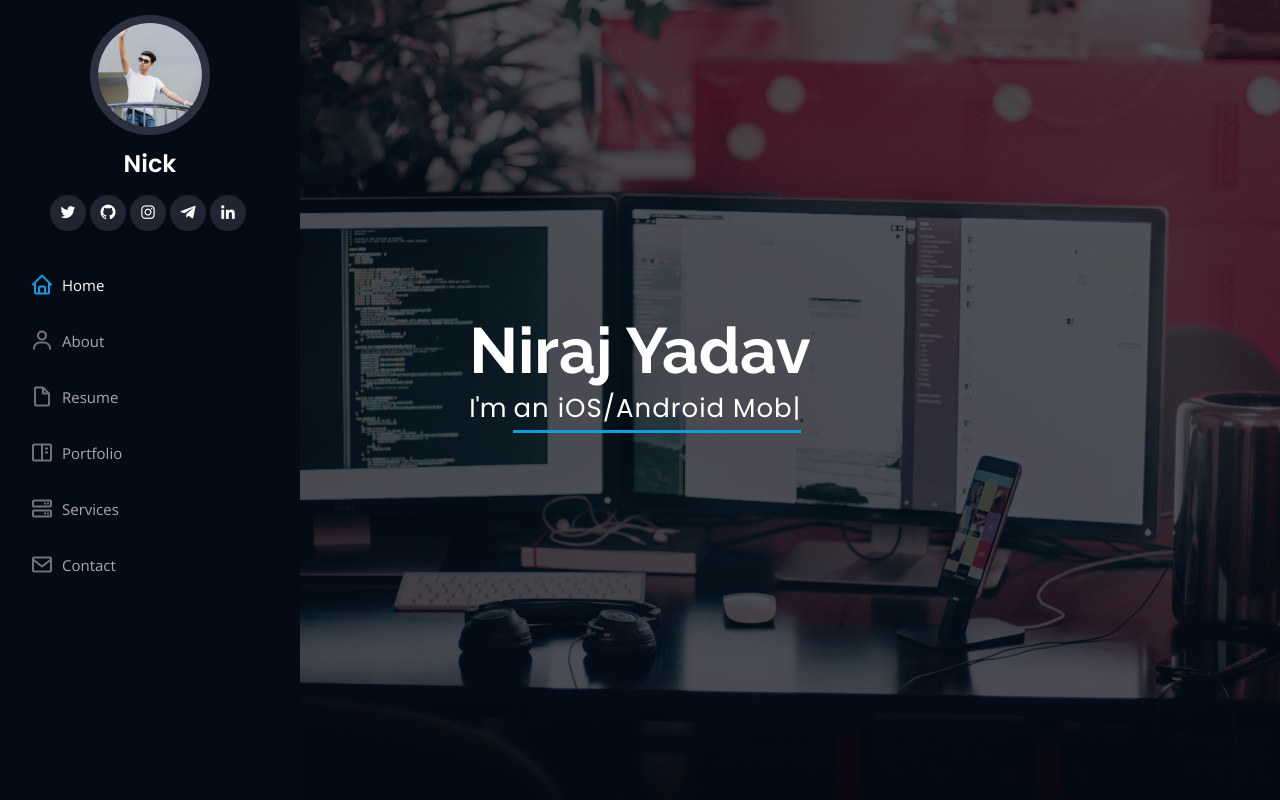
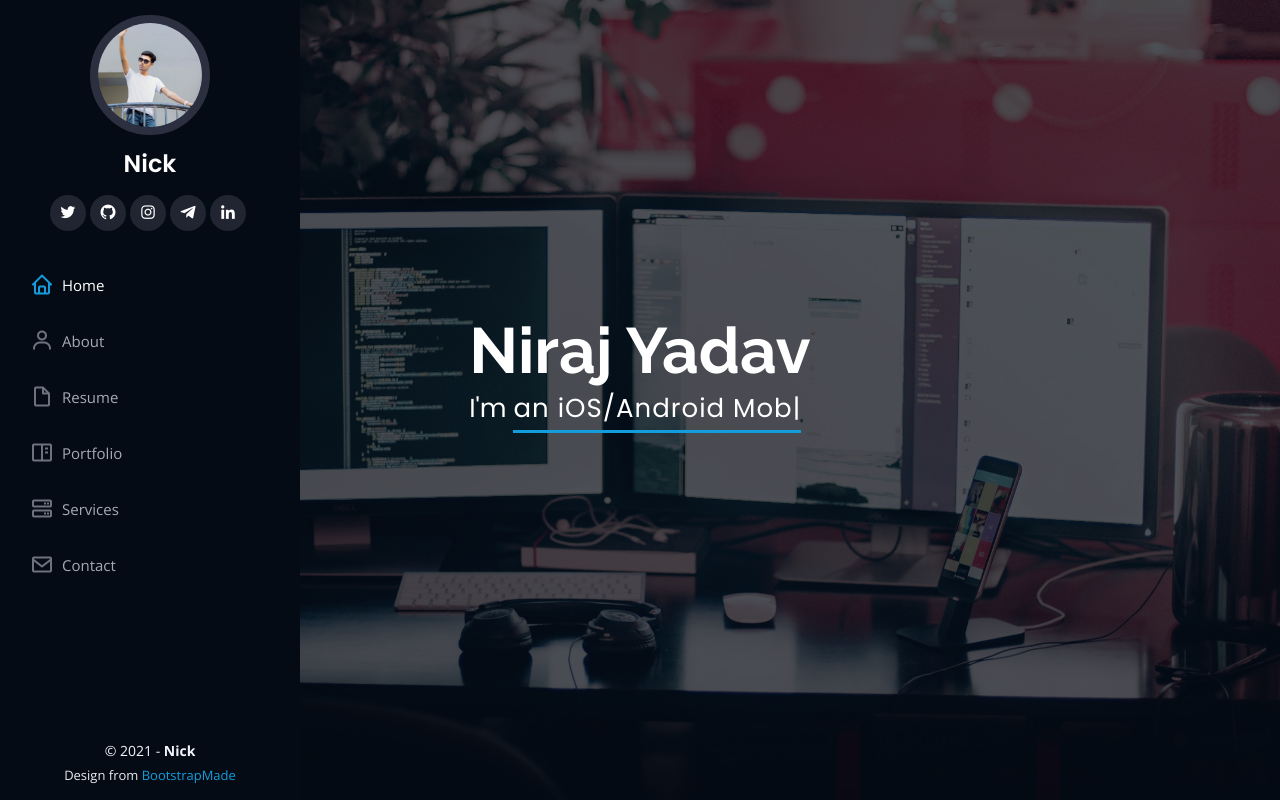
Before and after one commit to black-dragon74/Portfolio-v2, a Next.js app: page / in a window 1280 px wide. Built offline with nearby package versions, Linux system fonts and the light colour scheme.

Commit message:
Add dynamic footer
Signed-off-by: black.dragon74 <nickk.2974@gmail.com>

```diff
--- /dev/null
+++ b/components/Footer.js
@@ -0,0 +1,25 @@
+import styles from '../styles/Footer.module.scss'
+
+const Footer = () => {
+    // I always hate updating the year manually on websites, like it literally takes
+    // just a min to  write 1-2 lines of code that automates that shit. Be active now,
+    // You get to stay lazy laters :P
+    const currYear = () => {
+        return new Date(Date.now()).getFullYear().toString()
+    }
+
+    return (
+        <footer id="footer" className={styles.footer}>
+            <div className="container">
+                <div className={styles.copyright}>
+                    &copy; {currYear()} - <strong><span>Nick</span></strong>
+                </div>
+                <div className={styles.credits}>
+                    Design from <a href="https://bootstrapmade.com/">BootstrapMade</a>
+                </div>
+            </div>
+        </footer>
+    )
+}
+
+export default Footer
--- a/components/Layout.js
+++ b/components/Layout.js
@@ -2,7 +2,8 @@ import Header from './Header'
 import NavBar from './NavBar'
 import PropTypes from 'prop-types'
 import ScrollToTop from './ScrollToTop'
-import {useEffect} from "react";
+import {useEffect} from 'react'
+import Footer from './Footer'
 
 const Layout = ({title, children}) => {
 
@@ -31,6 +32,8 @@ const Layout = ({title, children}) => {
 
             {/* Shown and hidden automatically on scroll events */}
             <ScrollToTop/>
+
+            <Footer/>
         </>
     )
 }
--- /dev/null
+++ b/styles/Footer.module.scss
@@ -0,0 +1,31 @@
+footer.footer {
+  padding: 15px;
+  color: #f4f6fd;
+  font-size: 14px;
+  position: fixed;
+  left: 0;
+  bottom: 0;
+  width: 300px;
+  z-index: 9999;
+  background: #040b14;
+
+  .copyright {
+    text-align: center;
+  }
+
+  .credits {
+    padding-top: 5px;
+    text-align: center;
+    font-size: 13px;
+    color: #eaebf0;
+  }
+}
+
+
+@media (max-width: 1199px) {
+  footer.footer {
+    position: static;
+    width: auto;
+    padding: 20px 15px;
+  }
+}
```
